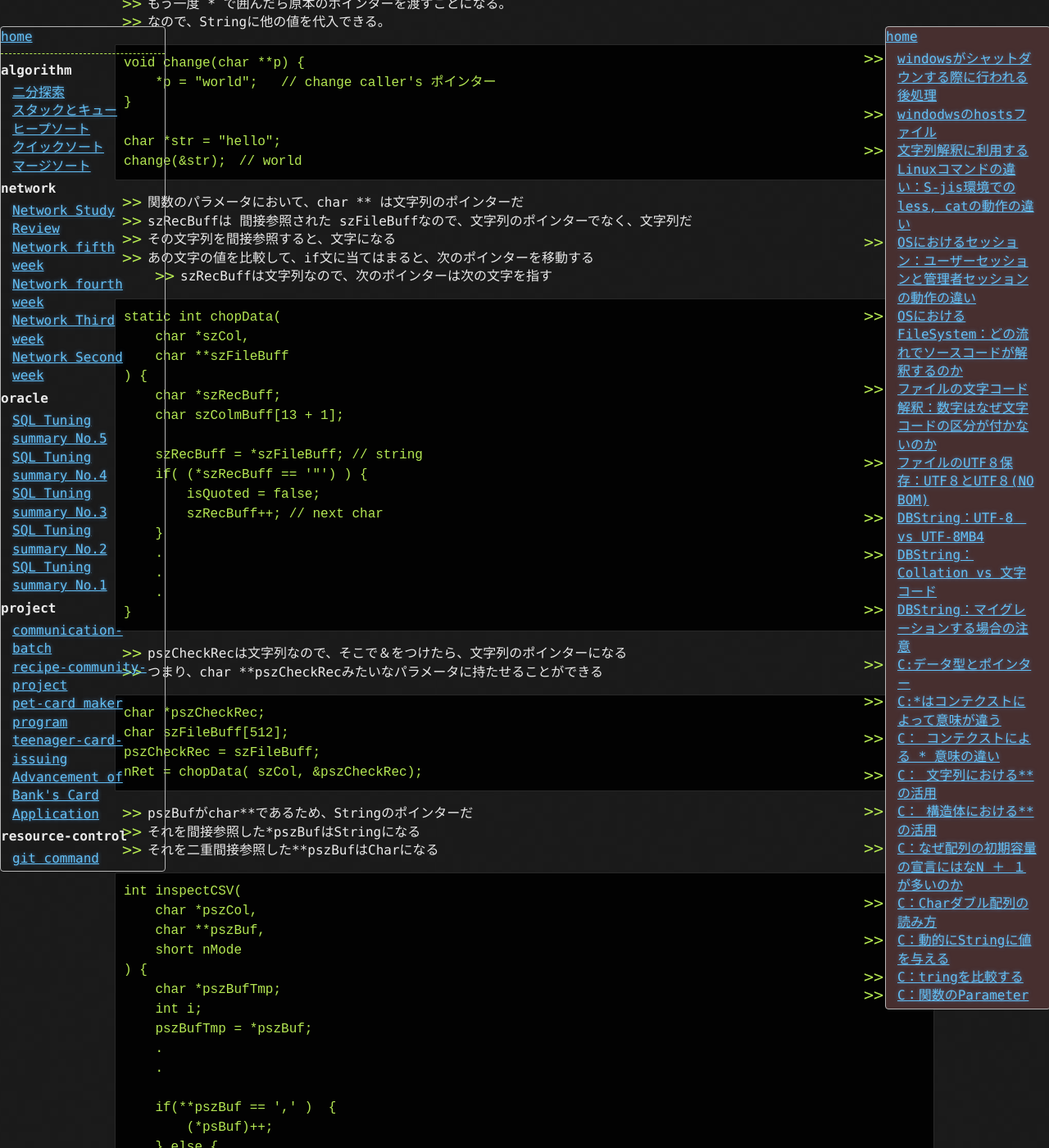
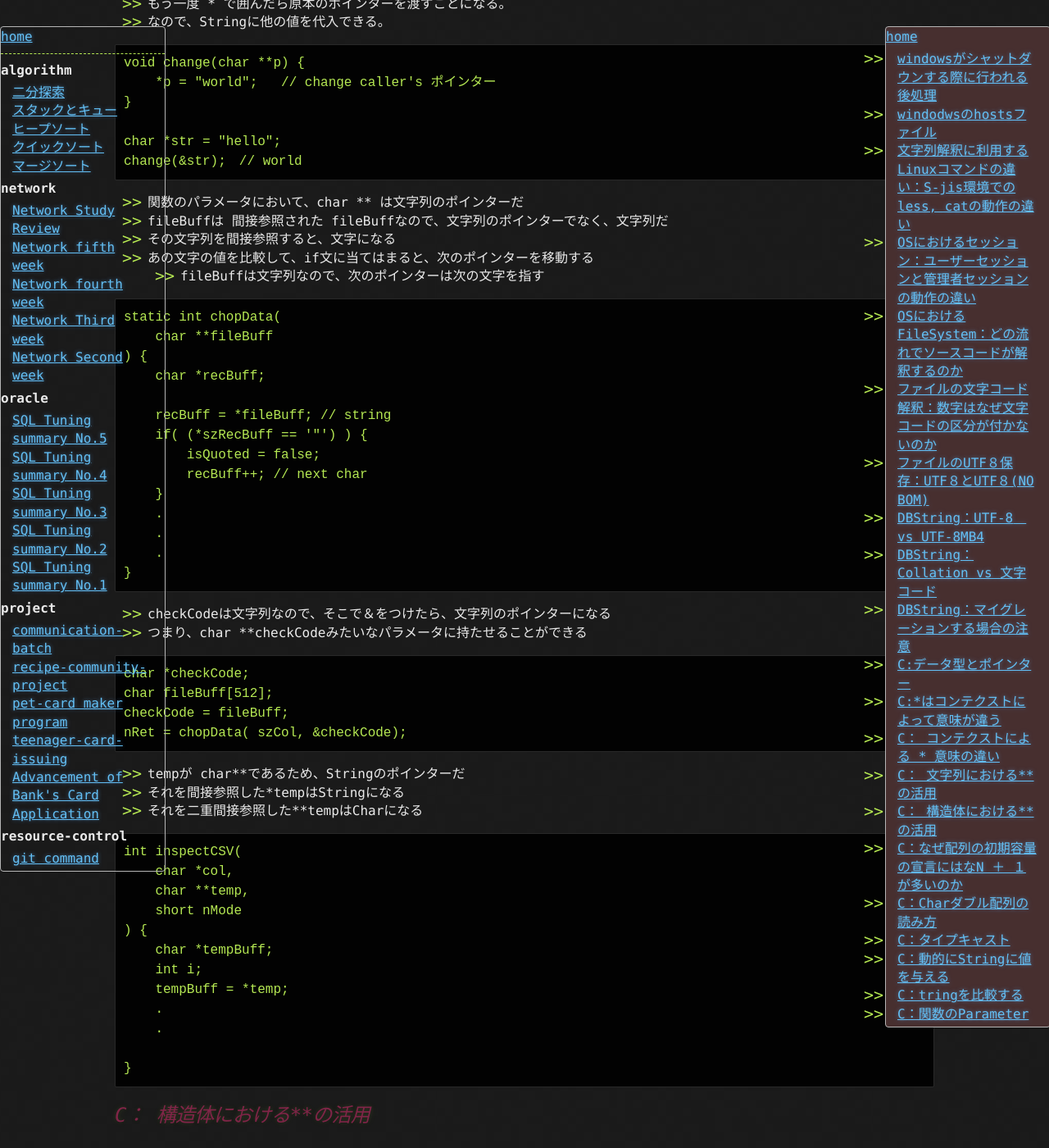
Before and after one commit to Heo-Jae-Won/Heo-Jae-Won.github.io, a Jekyll site: the page built from _posts/project/2026-04-15-communication-batch-working-site.md, in a window 1280 px wide and 1400 px high, scrolled down 13926 px. Shown: the whole window at 82% size. Built offline with Jekyll 4.4.1, drawn with Linux system fonts in a browser that asks for light colours; some of the changed text lies outside the part shown.

Commit message:
add C content

````diff
--- a/_posts/project/2026-04-15-communication-batch-working-site.md
+++ b/_posts/project/2026-04-15-communication-batch-working-site.md
@@ -686,24 +686,22 @@ change(&str);　// world
 
 
 - 関数のパラメータにおいて、char ** は文字列のポインターだ
-- szRecBuffは 間接参照された szFileBuffなので、文字列のポインターでなく、文字列だ
+- fileBuffは 間接参照された fileBuffなので、文字列のポインターでなく、文字列だ
 - その文字列を間接参照すると、文字になる
 - あの文字の値を比較して、if文に当てはまると、次のポインターを移動する
-    - szRecBuffは文字列なので、次のポインターは次の文字を指す
+    - fileBuffは文字列なので、次のポインターは次の文字を指す
 
 
 ```C
 static int chopData(
-    char *szCol,
-    char **szFileBuff
+    char **fileBuff
 ) {
-    char *szRecBuff;
-    char szColmBuff[13 + 1];
+    char *recBuff;
 
-    szRecBuff = *szFileBuff; // string
+    recBuff = *fileBuff; // string
     if( (*szRecBuff == '"') ) {
         isQuoted = false;
-        szRecBuff++; // next char
+        recBuff++; // next char
     }
     .
     .
@@ -711,39 +709,32 @@ static int chopData(
 }
 ```
 
-- pszCheckRecは文字列なので、そこで＆をつけたら、文字列のポインターになる
-- つまり、char **pszCheckRecみたいなパラメータに持たせることができる
+- checkCodeは文字列なので、そこで＆をつけたら、文字列のポインターになる
+- つまり、char **checkCodeみたいなパラメータに持たせることができる
 
 ```C
-char *pszCheckRec;
-char szFileBuff[512];
-pszCheckRec = szFileBuff;
-nRet = chopData( szCol, &pszCheckRec);
+char *checkCode;
+char fileBuff[512];
+checkCode = fileBuff;
+nRet = chopData( szCol, &checkCode);
 ```
 
-- pszBufがchar**であるため、Stringのポインターだ
-- それを間接参照した*pszBufはStringになる
-- それを二重間接参照した**pszBufはCharになる
+- tempが char**であるため、Stringのポインターだ
+- それを間接参照した*tempはStringになる
+- それを二重間接参照した**tempはCharになる
 
 ```C
 int inspectCSV(
-    char *pszCol,
-    char **pszBuf,
+    char *col,
+    char **temp,
     short nMode
 ) {
-    char *pszBufTmp;
+    char *tempBuff;
     int i;
-    pszBufTmp = *pszBuf;
+    tempBuff = *temp;
     .
     .
 
-    if(**pszBuf == ',' )  {
-        (*psBuf)++;
-    } else {
-        return (SU_CSV_END);
-    }
-
-    return (0);
 }
 ```
 
@@ -862,6 +853,16 @@ char array[3][4 + 1] = {
 };
 ```
 
+## <span style="color:#802548">_C：タイプキャスト_</span>
+
+- (size_t)は値をキャスト
+- (size_t *)はポインターをキャスト
+
+
+```C
+buflen = (size_t) sizeof (stmt_buf);
+sqlgls(stmt_buf, (size_t *) &buflen, (size_t *) &function_code);
+```
 
 ## <span style="color:#802548">_C：動的にStringに値を与える_</span>
 
````
